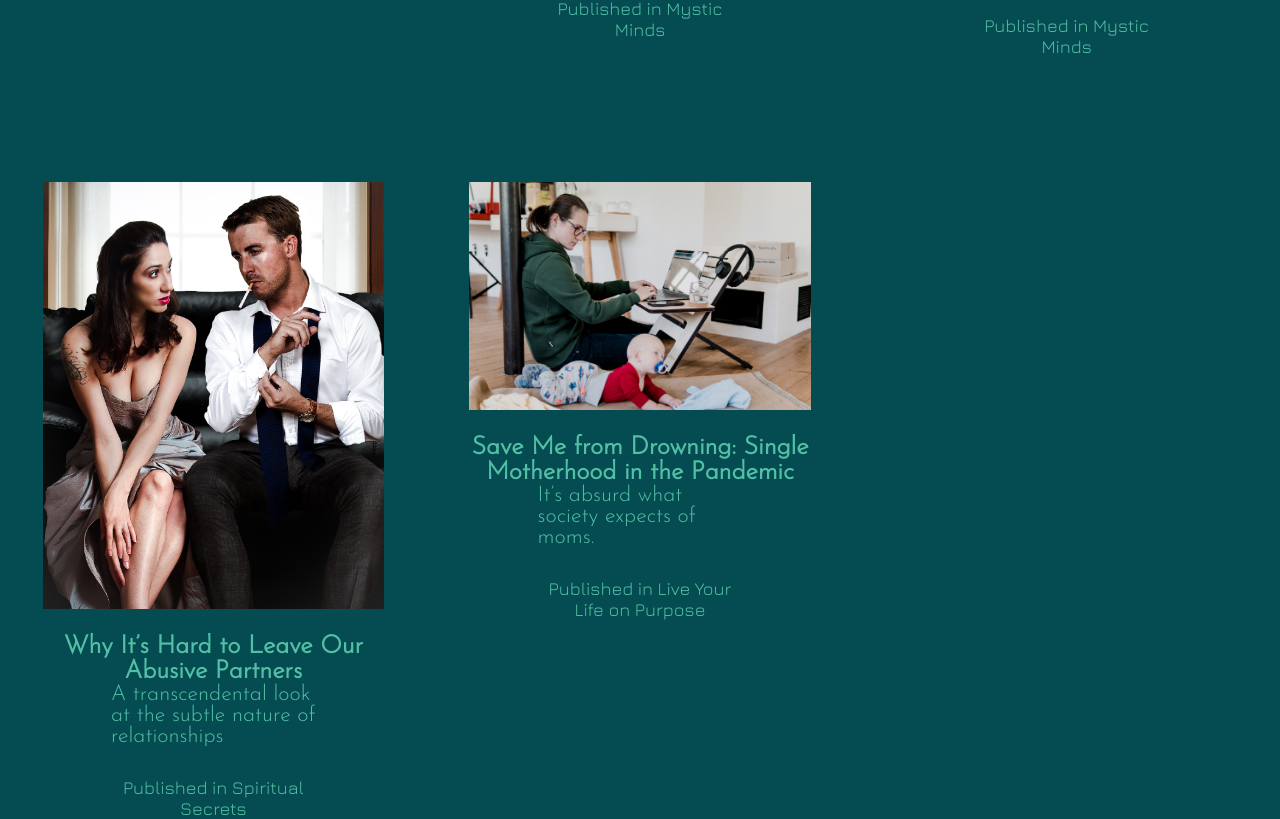
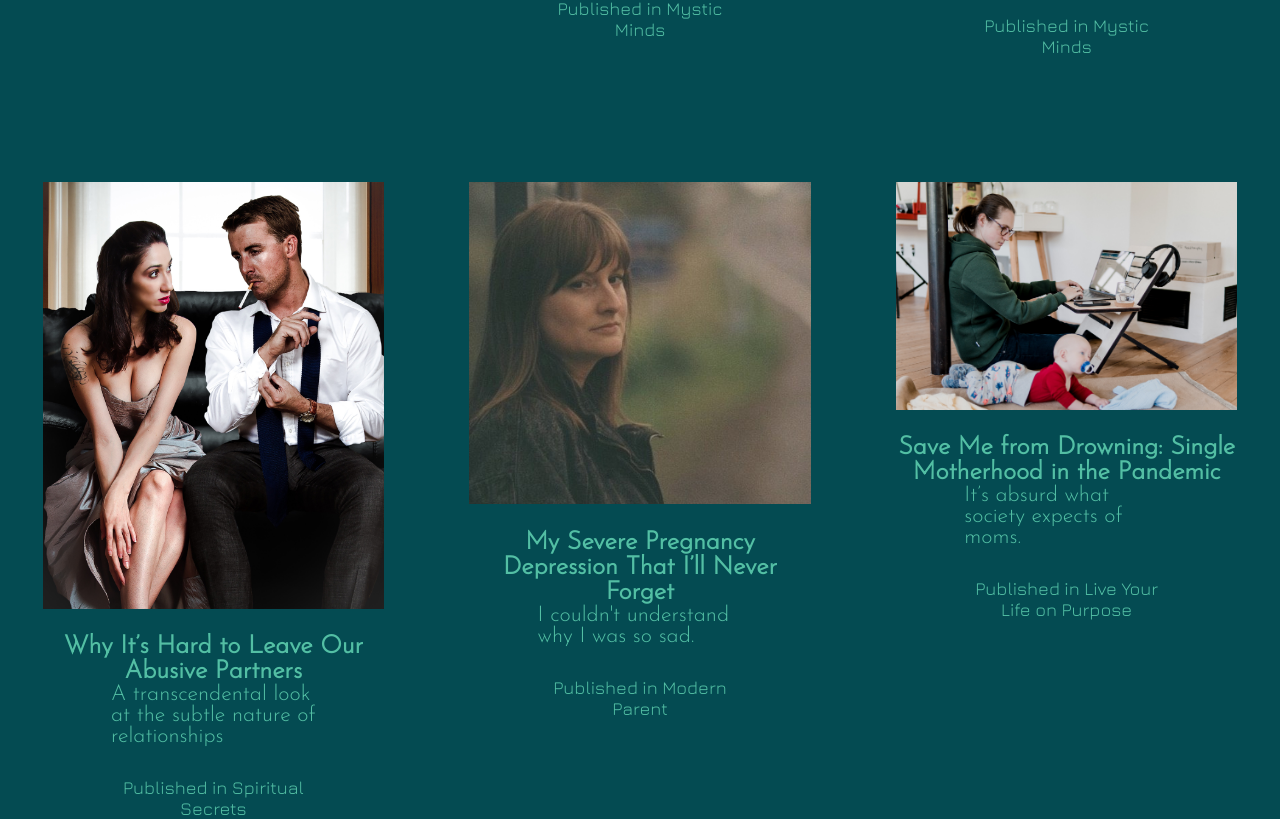
Before and after one commit to emilyjennings/emily-writing-portfolio, a React (Create React App) app: page / in a window 1280 px wide. Shown: the part 2042-2861 px from the top of the page. Built offline with nearby package versions, Linux system fonts and the light colour scheme; a web font is replaced by a local one.

Commit message:
new article

```diff
--- a/src/components/Body.js
+++ b/src/components/Body.js
@@ -11,6 +11,7 @@ import tune from '../img/tune.jpg'
 import abusive from '../img/abusive.jpg'
 import frozen from '../img/frozen.jpg'
 import gratitude from '../img/gratitude.jpg'
+import depression from '../img/busstop.jpg'
 
 class Body extends React.Component {
 
@@ -81,13 +82,19 @@ class Body extends React.Component {
         "intro": "Just like Scrooge, narcissists need a traumatic event to awaken and raise their vibration",
         "published": "Mystic Minds"
       },
-
       {
         "link": "https://medium.com/spiritual-secrets/why-its-hard-to-leave-our-abusive-partners-57bb7bceaf06",
         "thumbnail": abusive,
         "title": "Why It’s Hard to Leave Our Abusive Partners",
         "intro": "A transcendental look at the subtle nature of relationships",
         "published": "Spiritual Secrets"
+      },
+      {
+        "link": "https://medium.com/modern-parent/my-severe-pregnancy-depression-that-ill-never-forget-aad41c24c77e",
+        "thumbnail": depression,
+        "title": "My Severe Pregnancy Depression That I’ll Never Forget",
+        "intro": "I couldn't understand why I was so sad.",
+        "published": "Modern Parent"
       },
       {
         "link": "https://medium.com/live-your-life-on-purpose/save-me-from-drowning-single-motherhood-in-the-pandemic-fcb2b2114e?sk=01ed26cdf62f57a3942c6fdf5ce43fd6",
```
Also changed, not shown: src/img/busstop.jpg (added).
